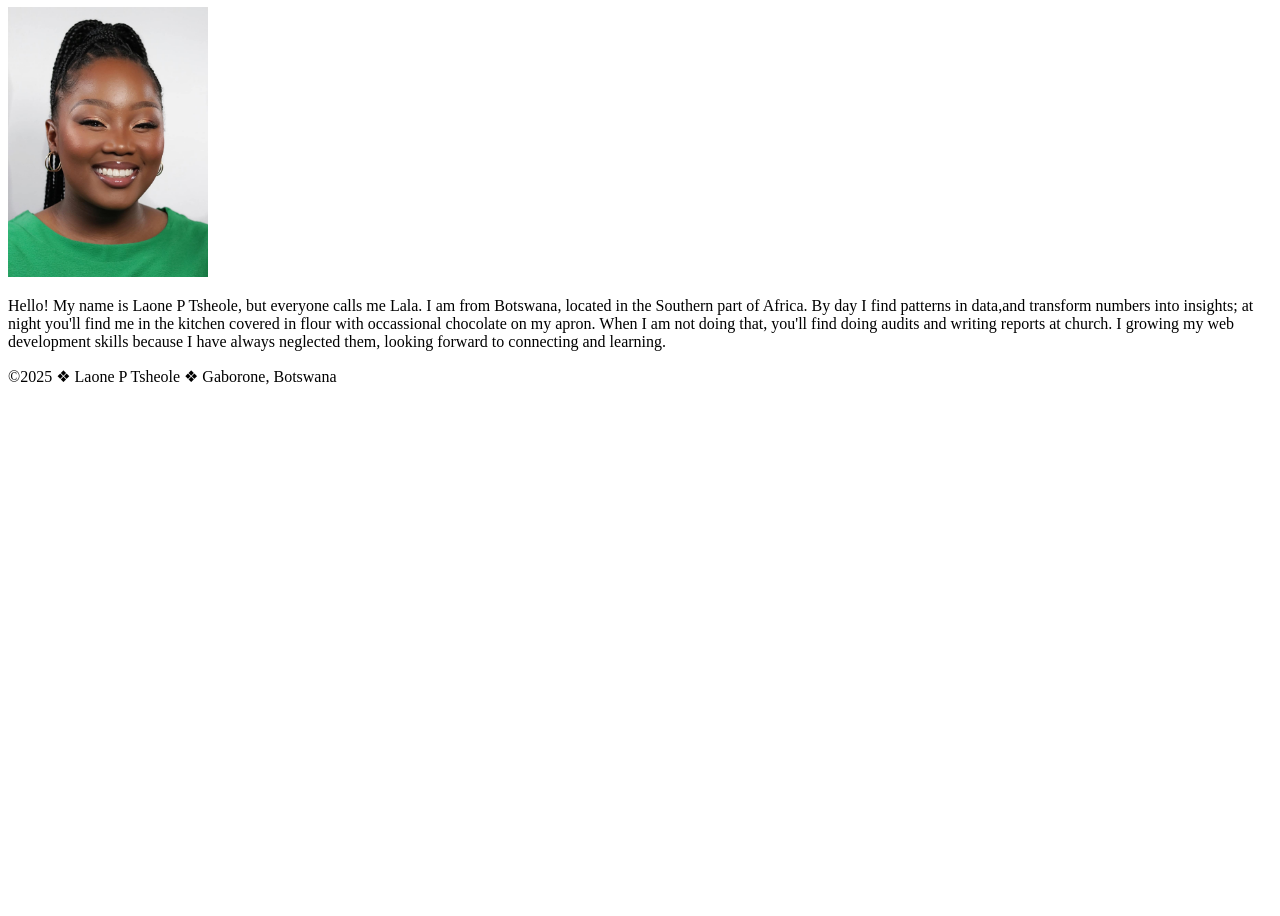
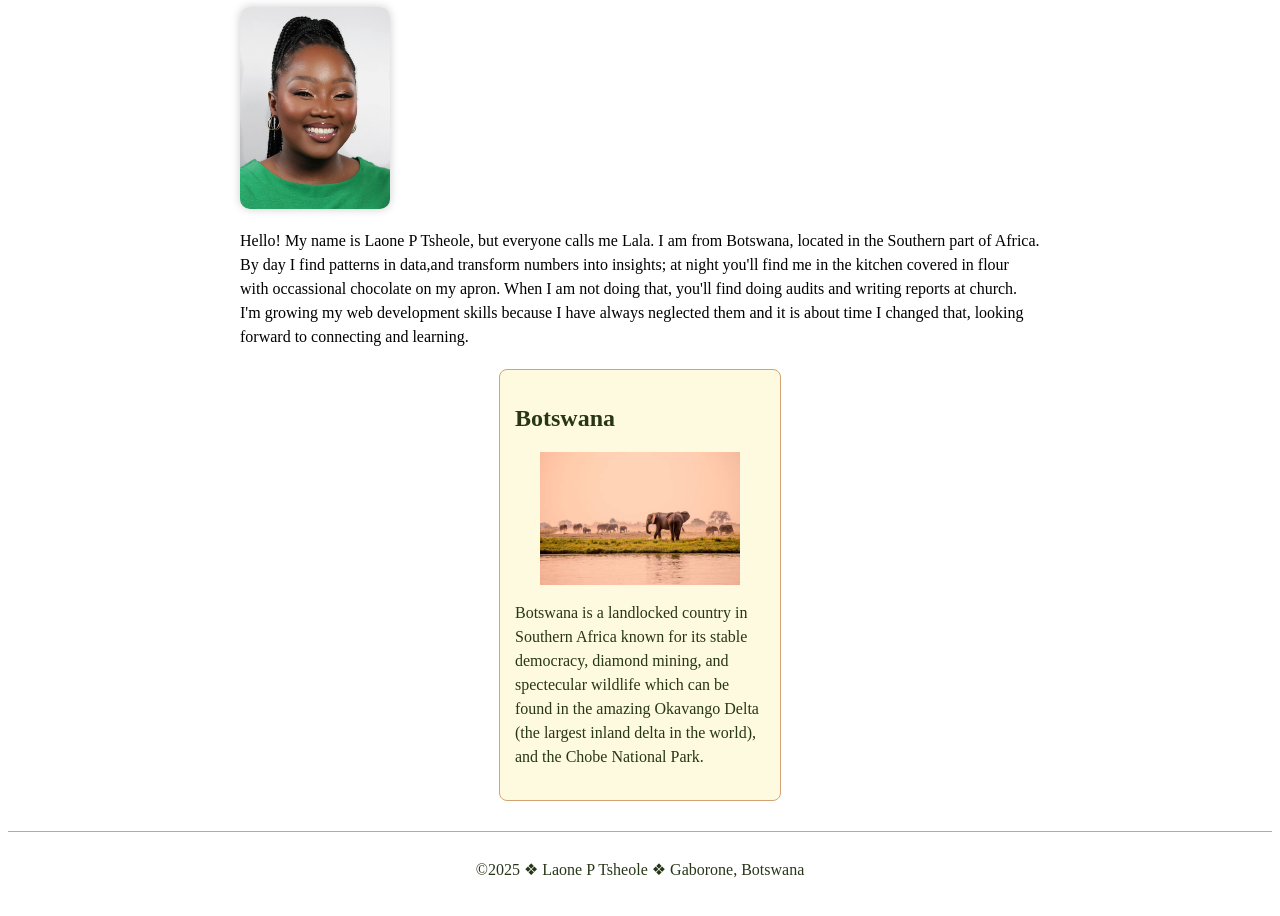
Before and after one commit to Lala0599/wdd130, a plain HTML site: page index.html in a window 1280 px wide. Shown: the part 99-1015 px from the top of the page. Before the commit the page ends 800 px from the top, so only its background shows below. Drawn offline with Linux system fonts and the light colour scheme.

Commit message:
Added Botswana image and CSS styles folder

```diff
--- a/index.html
+++ b/index.html
@@ -2,8 +2,11 @@
 <html lang="en">
     <head>
         <meta charset="utf-8">
-        <meta name="viewpoint" content="width=device-width,initial-scale=1.0">
+        <meta name="viewport" content="width=device-width,initial-scale=1.0">
         <title>Laone P Tsheole | WWD 130</title>
+        <meta name="description" content="Home page for Laone Tsheole's WDD130 course, showcasing web development skills and projects.">
+        <meta name="author" content="Laone P Tsheole">
+        <link rel="stylesheet" href="styles/styles.css">
     </head>
     <body>
         <header>
@@ -15,8 +18,13 @@
         <main>
             <h1>Laone P Tsheole | WDD 130</h1>
             <img src="images/profile.jpg" alt="Hi, my name is Laone P Tsheole" width="200">
-            <p>Hello! My name is Laone P Tsheole, but everyone calls me Lala. I am from Botswana, located in the Southern part of Africa. By day I find patterns in data,and transform numbers into insights; at night you'll find me in the kitchen covered in flour with occassional chocolate on my apron. When I am not doing that, you'll find doing audits and writing reports at church. I growing my web development skills because I have always neglected them, looking forward to connecting and learning.</p>
+            <p>Hello! My name is Laone P Tsheole, but everyone calls me Lala. I am from Botswana, located in the Southern part of Africa. By day I find patterns in data,and transform numbers into insights; at night you'll find me in the kitchen covered in flour with occassional chocolate on my apron. When I am not doing that, you'll find doing audits and writing reports at church. I'm growing my web development skills because I have always neglected them and it is about time I changed that, looking forward to connecting and learning.</p>
         </main>
+        <aside>
+            <h2>Botswana</h2>
+            <img src="images/botswana.jpg" alt="Botswana landscape with elephants" width="200">
+            <p>Botswana is a landlocked country in Southern Africa known for its stable democracy, diamond mining, and spectecular wildlife which can be found in the amazing Okavango Delta (the largest inland delta in the world), and the Chobe National Park.</p>
+        </aside>
         <footer>
             <p>&copy;2025 &#10070; Laone P Tsheole &#10070; Gaborone, Botswana</p>
         </footer>
--- /dev/null
+++ b/styles/styles.css
@@ -0,0 +1,47 @@
+/*Main element styling*/
+main{
+    width: 800px;
+    margin: 0 auto;
+}
+
+/*Profile image styling*/
+main img{
+    width: 150px;
+    height: auto;
+    border-radius: 10px;
+    box-shadow: 0 0 10px rgba(0,0,0,0.2);
+}
+
+/*Aside section styling*/
+aside{
+    width: 250px;
+    margin: 20px auto;
+    border: 1px solid #d4a373;
+    padding: 15px;
+    background-color: #fefae0;
+    color: #283618;
+    border-radius: 8px;
+}
+
+/*Aside image styling*/
+aside img{
+    width: 200px;
+    height: auto;
+    display: block;
+    margin: 0 auto;
+}
+
+/*Paragraph styling*/
+p{
+    padding: 0;
+    line-height: 1.5;
+}
+
+/*Footer styling*/
+footer{
+    margin-top: 30px;
+    border-top: 1px solid #d4a373;
+    text-align: center;
+    padding: 10px 0;
+    color: #283618;
+}
```
Also changed, not shown: images/botswana.jpg (added).
